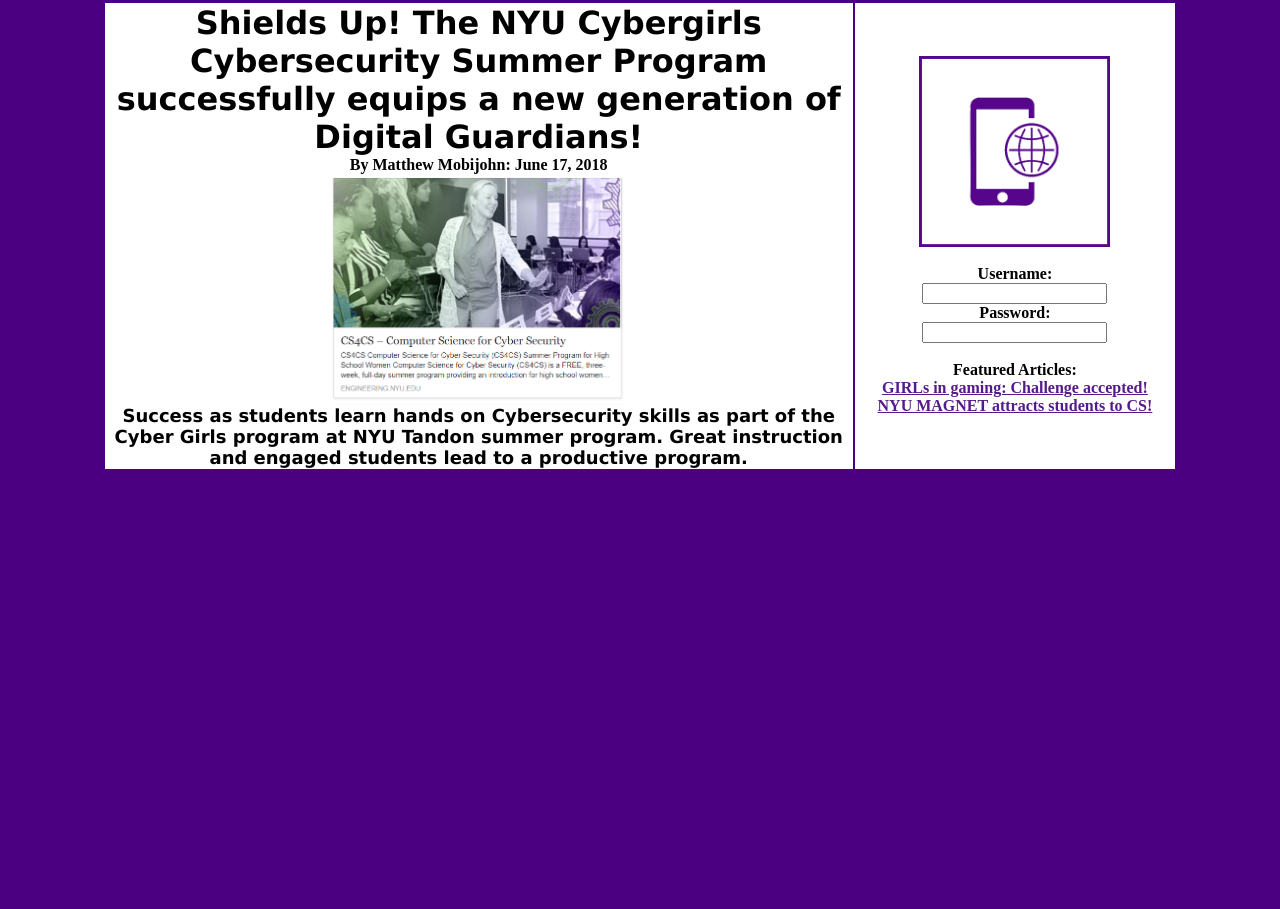
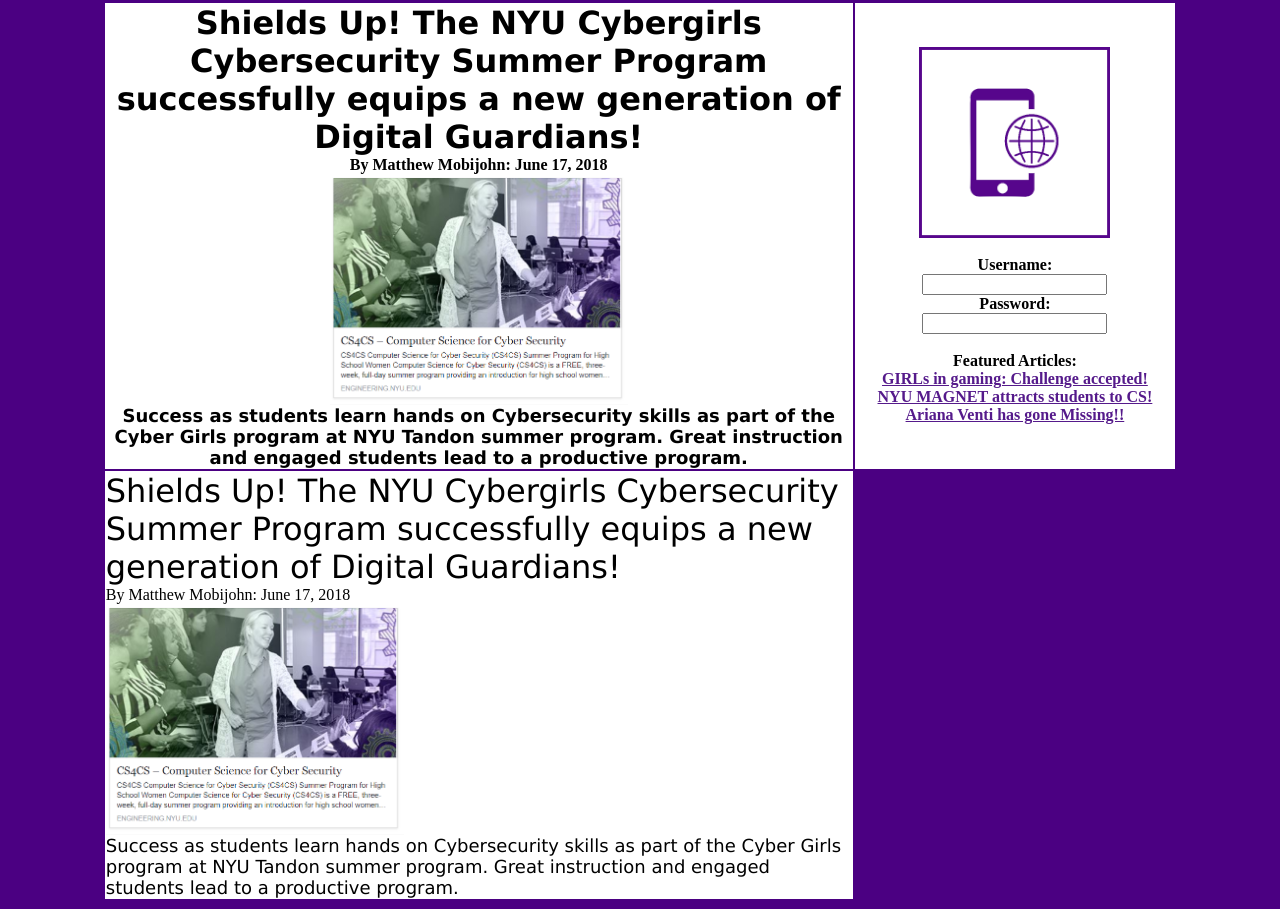
Before and after one commit to mmobijohn/mmobijohn.github.io, a plain HTML site: page index.html in a window 1280 px wide. Shown: the part 587-1496 px from the top of the page. Before the commit the page ends 1066 px from the top, so only its background shows below. Drawn offline with Linux system fonts and the light colour scheme.

Commit message:
Update index.html

```diff
--- a/index.html
+++ b/index.html
@@ -76,6 +76,7 @@
 </font>
 
 	</th>
+
 	<th width=30%>
 	<form action = "pen.html">
 	<img src="socialMedia.png" width=60% align=center>
@@ -96,8 +97,31 @@
 	<br>
 	<a href=""> NYU MAGNET attracts students to CS! </a>
 	<br>
+	<a href=""> Ariana Venti has gone Missing!! </a>
+	<br>
 
 	</th>
+
+</tr>
+
+<tr style="background-color:white" style="color:black">
+
+		<td width=70%> <font size="6" color="black" face="verdana">
+
+	Shields Up! The NYU Cybergirls Cybersecurity Summer Program successfully equips a new generation of Digital Guardians! </font> <br> By Matthew Mobijohn: June 17, 2018
+
+<br>
+
+<img src="CS4CSpic.png" width=40% align=center>
+
+<br>
+
+<font size="4" color="black" face="verdana">
+Success as students learn hands on Cybersecurity skills as part of the Cyber Girls program at NYU Tandon summer program. Great instruction and engaged students lead to a productive program.
+</font>
+
+	</td>
+
 
 </tr>
 
```
